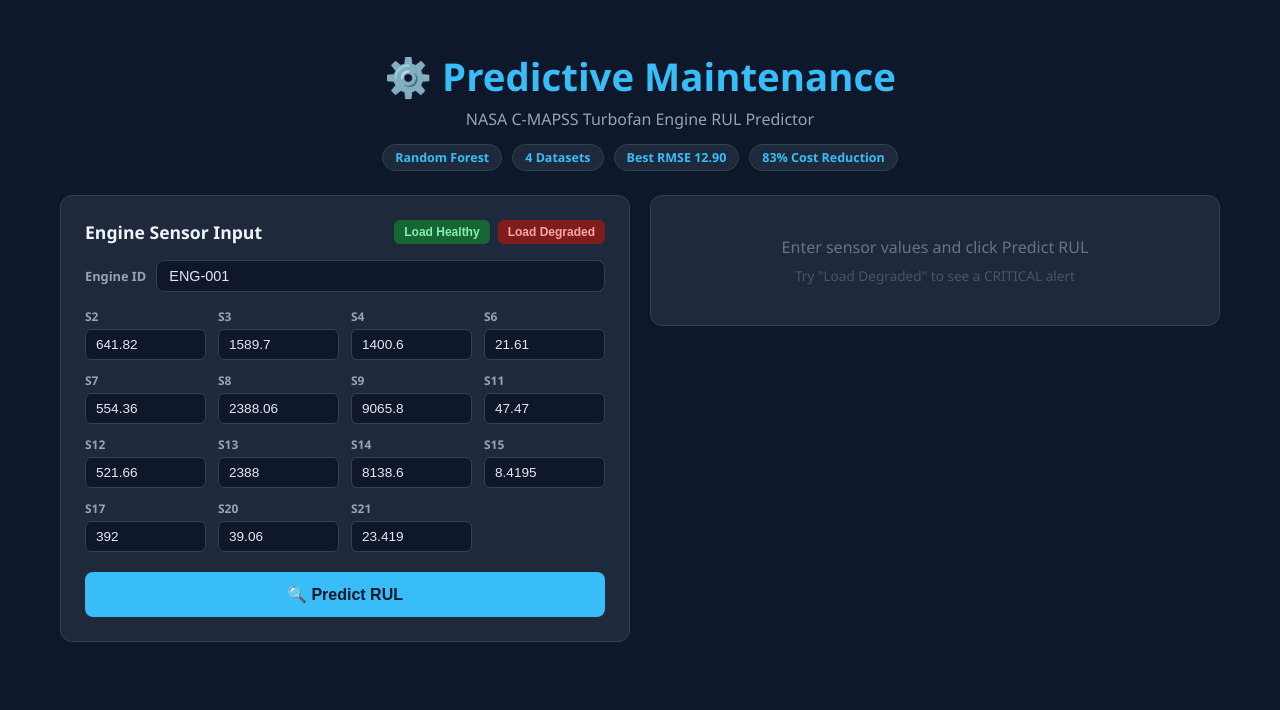
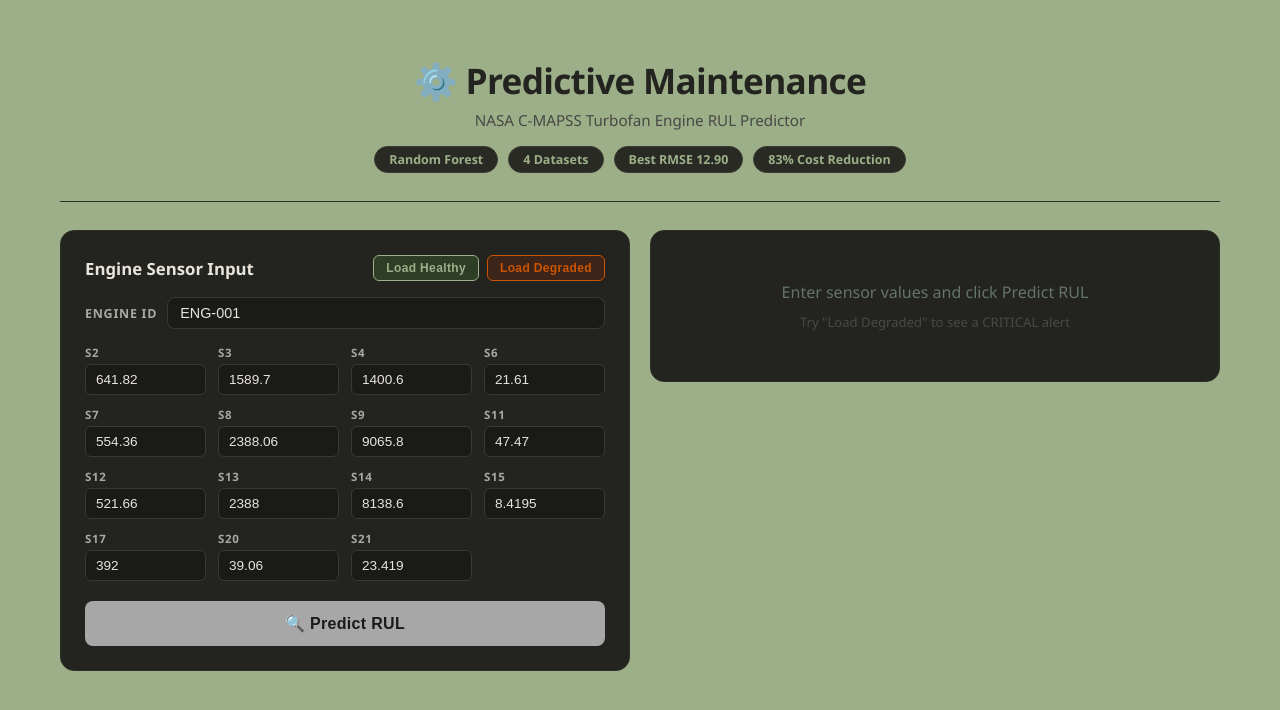
Before and after one commit to Arisha2902/Predictive-Maintenance--RUL-Prediction, a React (Create React App) app in the folder frontend/: page / in a window 1280 px wide. Shown: the top 710 px of the page. Built offline with nearby package versions, Linux system fonts and the light colour scheme.

Commit message:
frontend

```diff
--- a/frontend/src/App.css
+++ b/frontend/src/App.css
@@ -2,8 +2,8 @@
 
 body {
   font-family: 'Segoe UI', sans-serif;
-  background: #0f172a;
-  color: #e2e8f0;
+  background: #9CAF88;;
+  color: #e8e4dc;
   min-height: 100vh;
 }
 
@@ -15,19 +15,23 @@
 
 .header {
   text-align: center;
-  padding: 30px 0 24px;
+  padding: 36px 0 28px;
+  border-bottom: 1px solid #2e2e28;
+  margin-bottom: 28px;
 }
 
 .header h1 {
-  font-size: 2.4rem;
+  font-size: 2.2rem;
   font-weight: 800;
-  color: #38bdf8;
+  color: #232320;
   margin-bottom: 6px;
+  letter-spacing: -0.02em;
 }
 
 .header p {
-  color: #94a3b8;
-  margin-bottom: 14px;
+  color: #484845;
+  font-size: 0.95rem;
+  margin-bottom: 16px;
 }
 
 .badges {
@@ -38,10 +42,10 @@
 }
 
 .badge {
-  background: #1e293b;
-  border: 1px solid #334155;
-  color: #38bdf8;
-  padding: 4px 12px;
+  background: #2a2a24;
+  border: 1px solid #3a3a32;
+  color: #9CAF88;
+  padding: 4px 14px;
   border-radius: 20px;
   font-size: 0.78rem;
   font-weight: 600;
@@ -59,23 +63,25 @@
 }
 
 .card {
-  background: #1e293b;
-  border-radius: 12px;
+  background: #232320;
+  border-radius: 14px;
   padding: 24px;
-  border: 1px solid #334155;
+  border: 1px solid #2e2e28;
   margin-bottom: 16px;
 }
 
 .card h2 {
-  font-size: 1.1rem;
+  font-size: 1.05rem;
   margin-bottom: 16px;
-  color: #f1f5f9;
+  color: #e8e4dc;
+  font-weight: 700;
 }
 
 .card h3 {
-  font-size: 1rem;
+  font-size: 0.95rem;
   margin-bottom: 14px;
-  color: #f1f5f9;
+  color: #e8e4dc;
+  font-weight: 700;
 }
 
 .card-header {
@@ -93,22 +99,25 @@
 }
 
 .preset {
-  padding: 5px 10px;
+  padding: 5px 12px;
   border-radius: 6px;
   border: none;
   font-size: 0.75rem;
-  font-weight: 600;
+  font-weight: 700;
   cursor: pointer;
+  letter-spacing: 0.03em;
 }
 
 .preset.healthy {
-  background: #166534;
-  color: #86efac;
+  background: #2d3d26;
+  color: #9CAF88;
+  border: 1px solid #9CAF88;
 }
 
 .preset.critical {
-  background: #7f1d1d;
-  color: #fca5a5;
+  background: #3d2418;
+  color: #CC5500;
+  border: 1px solid #CC5500;
 }
 
 .engine-id-row {
@@ -119,19 +128,21 @@
 }
 
 .engine-id-row label {
-  font-size: 0.8rem;
-  color: #94a3b8;
+  font-size: 0.78rem;
+  color: #A7A7A7;
   white-space: nowrap;
   font-weight: 600;
+  text-transform: uppercase;
+  letter-spacing: 0.06em;
 }
 
 .engine-id-input {
   flex: 1;
   padding: 7px 12px;
-  background: #0f172a;
-  border: 1px solid #334155;
+  background: #1a1a18;
+  border: 1px solid #3a3a32;
   border-radius: 8px;
-  color: #e2e8f0;
+  color: #e8e4dc;
   font-size: 0.9rem;
   outline: none;
 }
@@ -145,62 +156,66 @@
 
 .sensor-input label {
   display: block;
-  font-size: 0.75rem;
-  color: #94a3b8;
+  font-size: 0.72rem;
+  color: #A7A7A7;
   margin-bottom: 4px;
-  font-weight: 600;
+  font-weight: 700;
+  text-transform: uppercase;
+  letter-spacing: 0.06em;
 }
 
 .sensor-input input {
   width: 100%;
   padding: 7px 10px;
-  background: #0f172a;
-  border: 1px solid #334155;
+  background: #1a1a18;
+  border: 1px solid #3a3a32;
   border-radius: 6px;
-  color: #e2e8f0;
+  color: #e8e4dc;
   font-size: 0.85rem;
   outline: none;
+  transition: border-color 0.2s;
 }
 
 .sensor-input input:focus {
-  border-color: #38bdf8;
+  border-color: #9CAF88;
 }
 
 .predict-btn {
   width: 100%;
   padding: 13px;
-  background: #38bdf8;
-  color: #0f172a;
+  background: #A7A7A7;
+  color: #1a1a18;
   border: none;
   border-radius: 8px;
   font-size: 1rem;
-  font-weight: 700;
+  font-weight: 800;
   cursor: pointer;
   transition: background 0.2s;
+  letter-spacing: 0.02em;
 }
 
-.predict-btn:hover   { background: #0ea5e9; }
+.predict-btn:hover   { background: #9c9c90; }
 .predict-btn:disabled {
-  background: #334155;
-  color: #64748b;
+  background: #9c9c90;
+  color: #9c9c90;
   cursor: not-allowed;
 }
 
 .placeholder {
   text-align: center;
-  color: #64748b;
-  padding: 40px 24px;
+  color: #64746b;
+  padding: 50px 24px;
 }
 
 .placeholder .hint {
-  margin-top: 8px;
-  font-size: 0.85rem;
-  color: #475569;
+  margin-top: 10px;
+  font-size: 0.82rem;
+  color: #4a4a44;
 }
 
 .error-card {
-  border-color: #dc2626;
-  color: #fca5a5;
+  border-color: #CC5500;
+  color: #e8a87c;
 }
 
 .result-card {
@@ -208,52 +223,58 @@
 }
 
 .engine-label {
-  font-size: 0.85rem;
-  color: #94a3b8;
-  margin-bottom: 12px;
-  font-weight: 600;
+  font-size: 0.78rem;
+  color: #A7A7A7;
+  margin-bottom: 14px;
+  font-weight: 700;
+  text-transform: uppercase;
+  letter-spacing: 0.08em;
 }
 
+/* ── Gauge ── */
 .gauge {
   width: 100%;
-  max-width: 220px;
-  margin: 0 auto 16px;
+  max-width: 240px;
+  margin: 0 auto 18px;
   display: block;
 }
 
 .status-badge {
   padding: 10px 20px;
   border-radius: 8px;
-  font-size: 1.3rem;
+  font-size: 1.2rem;
   font-weight: 800;
-  letter-spacing: 0.1em;
-  color: white;
+  letter-spacing: 0.12em;
+  color: #232320;
   margin-bottom: 12px;
+  background-color: #934d1b !important;
 }
 
 .recommendation {
-  color: #94a3b8;
-  font-size: 0.9rem;
+  color: #A7A7A7;
+  font-size: 0.88rem;
   margin-bottom: 16px;
 }
 
 .cost-box {
-  background: #0f172a;
+  background: #1a1a18;
   border-radius: 8px;
   padding: 14px;
-  border: 1px solid #334155;
+  border: 1px solid #2e2e28;
 }
 
 .cost-label {
-  font-size: 0.8rem;
-  color: #94a3b8;
+  font-size: 0.75rem;
+  color: #A7A7A7;
   margin-bottom: 4px;
+  text-transform: uppercase;
+  letter-spacing: 0.05em;
 }
 
 .cost-value {
   font-size: 1.5rem;
   font-weight: 800;
-  color: #4ade80;
+  color: #9CAF88;
 }
 
 .stats-grid {
@@ -264,52 +285,53 @@
 }
 
 .stat-card {
-  background: #1e293b;
-  border: 1px solid #334155;
+  background: #232320;
+  border: 1px solid #2e2e28;
   border-radius: 10px;
   padding: 14px;
   text-align: center;
 }
 
 .stat-label {
-  font-size: 0.72rem;
-  color: #64748b;
+  font-size: 0.68rem;
+  color: #64746b;
   text-transform: uppercase;
-  letter-spacing: 0.05em;
-  margin-bottom: 4px;
+  letter-spacing: 0.07em;
+  margin-bottom: 5px;
 }
 
 .stat-value {
   font-size: 1rem;
   font-weight: 700;
-  color: #38bdf8;
+  color: #CC5500;
 }
 
 .history-table {
   width: 100%;
   border-collapse: collapse;
-  font-size: 0.85rem;
+  font-size: 0.83rem;
 }
 
 .history-table th {
   text-align: left;
   padding: 8px 10px;
-  color: #64748b;
-  font-size: 0.75rem;
+  color: #64746b;
+  font-size: 0.7rem;
   text-transform: uppercase;
-  border-bottom: 1px solid #334155;
+  letter-spacing: 0.06em;
+  border-bottom: 1px solid #2e2e28;
 }
 
 .history-table td {
   padding: 10px 10px;
-  border-bottom: 1px solid #1e293b;
-  color: #cbd5e1;
+  border-bottom: 1px solid #1a1a18;
+  color: #c8c4bc;
 }
 
 .status-pill {
   padding: 3px 10px;
   border-radius: 20px;
-  font-size: 0.72rem;
+  font-size: 0.7rem;
   font-weight: 700;
   color: white;
 }
--- a/frontend/src/App.js
+++ b/frontend/src/App.js
@@ -15,56 +15,126 @@
   s17:392, s20:39.06, s21:23.419
 };
 
+// const DEGRADED_ENGINE = {
+//   s2:642.50, s3:1591.8, s4:1408.2, s6:21.61,
+//   s7:553.21, s8:2388.06, s9:9045.2, s11:47.20,
+//   s12:516.72, s13:2388.0, s14:8048.1, s15:8.3201,
+//   s17:388, s20:38.41, s21:23.010
+// };
+
 const DEGRADED_ENGINE = {
-  s2:642.50, s3:1591.8, s4:1408.2, s6:21.61,
-  s7:553.21, s8:2388.06, s9:9045.2, s11:47.20,
-  s12:516.72, s13:2388.0, s14:8048.1, s15:8.3201,
-  s17:388, s20:38.41, s21:23.010
+  s2:643.50,  s3:1596.0,  s4:1418.0,  s6:21.61,
+  s7:551.80,  s8:2388.06, s9:8990.0,  s11:46.20,
+  s12:500.00, s13:2388.0, s14:7900.0, s15:8.18,
+  s17:375,    s20:37.20,  s21:22.80
 };
 
+// function RULGauge({ rul }) {
+//   const max    = 125;
+//   const pct    = Math.min(rul / max, 1);
+//   const angle  = pct * 180;
+//   const color  = rul < 10 ? '#dc2626'
+//                : rul < 30 ? '#f59e0b'
+//                : '#16a34a';
+
+//   const r  = 80;
+//   const cx = 100;
+//   const cy = 100;
+
+//   const toRad = (deg) => (deg - 180) * Math.PI / 180;
+//   const x = cx + r * Math.cos(toRad(angle));
+//   const y = cy + r * Math.sin(toRad(angle));
+
+//   return (
+//     <svg viewBox="0 0 200 120" className="gauge">
+//       {/* Background arc */}
+//       <path
+//         d={`M ${cx - r} ${cy} A ${r} ${r} 0 0 1 ${cx + r} ${cy}`}
+//         fill="none" stroke="#1e293b" strokeWidth="16"
+//       />
+//       {/* Colored arc */}
+//       <path
+//         d={`M ${cx - r} ${cy} A ${r} ${r} 0 0 1 ${x} ${y}`}
+//         fill="none" stroke={color} strokeWidth="16"
+//         strokeLinecap="round"
+//       />
+//       {/* RUL text */}
+//       <text x={cx} y={cy - 10}
+//         textAnchor="middle" fill={color}
+//         fontSize="28" fontWeight="bold">
+//         {rul}
+//       </text>
+//       <text x={cx} y={cy + 12}
+//         textAnchor="middle" fill="#94a3b8"
+//         fontSize="10">
+//         cycles remaining
+//       </text>
+//     </svg>
+//   );
+// }
+
 function RULGauge({ rul }) {
-  const max    = 125;
-  const pct    = Math.min(rul / max, 1);
-  const angle  = pct * 180;
-  const color  = rul < 10 ? '#dc2626'
-               : rul < 30 ? '#f59e0b'
-               : '#16a34a';
+  const max   = 125;
+  const pct   = Math.min(Math.max(rul / max, 0), 1);
+  const color = rul < 10 ? '#CC5500'
+              : rul < 30 ? '#d4a843'
+              : '#9CAF88';
 
-  const r  = 80;
-  const cx = 100;
-  const cy = 100;
+  // Arc from 180deg to 0deg (left to right)
+  const startAngle = Math.PI;
+  const endAngle   = startAngle - pct * Math.PI;
 
-  const toRad = (deg) => (deg - 180) * Math.PI / 180;
-  const x = cx + r * Math.cos(toRad(angle));
-  const y = cy + r * Math.sin(toRad(angle));
+  const cx = 110, cy = 100, r = 80;
+
+  const x1 = cx + r * Math.cos(startAngle);
+  const y1 = cy + r * Math.sin(startAngle);
+  const x2 = cx + r * Math.cos(endAngle);
+  const y2 = cy + r * Math.sin(endAngle);
+
+  const largeArc = pct > 0.5 ? 1 : 0;
+
+  const trackX2 = cx + r * Math.cos(0);
+  const trackY2 = cy + r * Math.sin(0);
 
   return (
-    <svg viewBox="0 0 200 120" className="gauge">
-      {/* Background arc */}
+    <svg viewBox="0 0 220 120" className="gauge">
+      {/* Track */}
       <path
-        d={`M ${cx - r} ${cy} A ${r} ${r} 0 0 1 ${cx + r} ${cy}`}
-        fill="none" stroke="#1e293b" strokeWidth="16"
-      />
-      {/* Colored arc */}
-      <path
-        d={`M ${cx - r} ${cy} A ${r} ${r} 0 0 1 ${x} ${y}`}
-        fill="none" stroke={color} strokeWidth="16"
+        d={`M ${x1} ${y1} A ${r} ${r} 0 0 1 ${trackX2} ${trackY2}`}
+        fill="none" stroke="#CC5500" strokeWidth="14"
         strokeLinecap="round"
       />
-      {/* RUL text */}
-      <text x={cx} y={cy - 10}
-        textAnchor="middle" fill={color}
-        fontSize="28" fontWeight="bold">
+      {/* Filled arc */}
+      {pct > 0 && (
+        <path
+          d={`M ${x1} ${y1} A ${r} ${r} 0 ${largeArc} 1 ${x2} ${y2}`}
+          fill="none" stroke="#CC5500" strokeWidth="14"
+          strokeLinecap="round"
+        />
+      )}
+      {/* RUL number */}
+      <text x={cx} y={cy - 8}
+        textAnchor="middle"
+        fill="#CC5500"
+        fontSize="30"
+        fontWeight="800">
         {rul}
       </text>
-      <text x={cx} y={cy + 12}
-        textAnchor="middle" fill="#94a3b8"
-        fontSize="10">
+      <text x={cx} y={cy + 14}
+        textAnchor="middle"
+        fill="#A7A7A7"
+        fontSize="9">
         cycles remaining
       </text>
+      {/* Min / Max labels */}
+      <text x="22" y="108"
+        fill="#64746b" fontSize="9">0</text>
+      <text x="192" y="108"
+        fill="#64746b" fontSize="9">125</text>
     </svg>
   );
 }
+
 
 function App() {
   const [sensors,  setSensors]  = useState(HEALTHY_ENGINE);
@@ -86,7 +156,7 @@
     setError(null);
     try {
       const response = await axios.post(
-        'http://localhost:8000/predict',
+        'https://predictive-maintenance-rul-prediction.onrender.com/',
         { sensor_values: sensors }
       );
       const data = response.data;
@@ -109,7 +179,7 @@
   const getStatusColor = (status) => {
     if (status === 'CRITICAL') return '#dc2626';
     if (status === 'WARNING')  return '#f59e0b';
-    return '#16a34a';
+    return '#9CAF88 ';
   };
 
   return (
--- a/frontend/src/index.css
+++ b/frontend/src/index.css
@@ -1,4 +1,4 @@
-body {
+/* body {
   margin: 0;
   font-family: -apple-system, BlinkMacSystemFont, 'Segoe UI', 'Roboto', 'Oxygen',
     'Ubuntu', 'Cantarell', 'Fira Sans', 'Droid Sans', 'Helvetica Neue',
@@ -10,4 +10,11 @@
 code {
   font-family: source-code-pro, Menlo, Monaco, Consolas, 'Courier New',
     monospace;
+} */
+
+body {
+  margin: 0;
+  padding: 0;
+  background:#9CAF88 ;
+  font-family: 'Segoe UI', sans-serif;
 }
```
